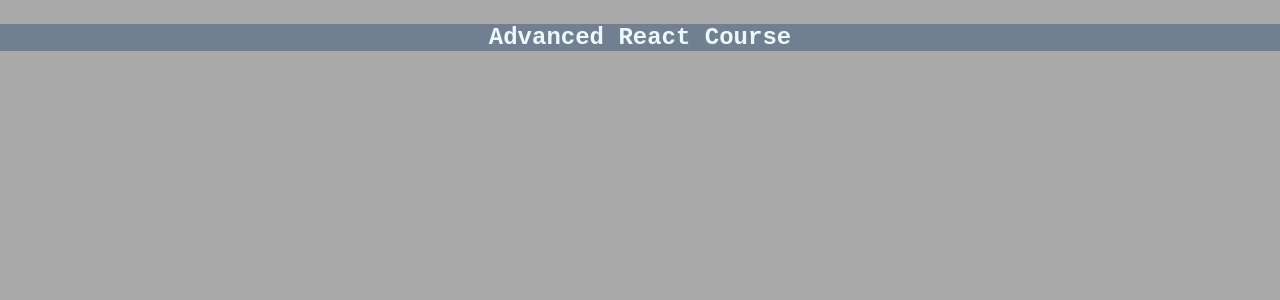
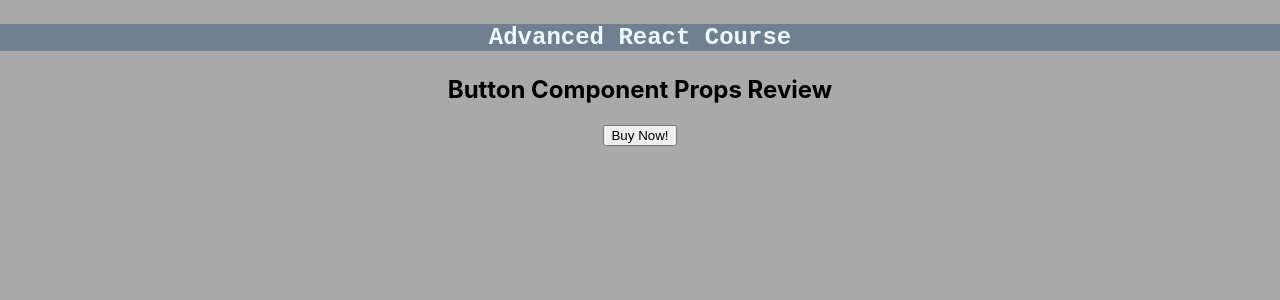
Before and after one commit to gregrell/scrimba_advanced_react, a React (Create React App) app in the folder advancedreact2/: page / in a window 1280 px wide. Shown: the top 300 px of the page. Built offline with nearby package versions, Linux system fonts and the light colour scheme.

Commit message:
Refreshing concept of children and buttons with children

```diff
--- a/advancedreact2/src/Components/Advanced/Advanced.jsx
+++ b/advancedreact2/src/Components/Advanced/Advanced.jsx
@@ -1,4 +1,5 @@
 import React from "react";
+import Button from "./Button/Button";
 
 export default function Advanced (){
         return(
@@ -6,6 +7,9 @@ export default function Advanced (){
                 <p className="App-header">
                     Advanced React Course
                 </p>
+
+                <h2>Button Component Props Review</h2>
+                <Button>Buy Now!</Button>
             </div>
         )
     }
--- /dev/null
+++ b/advancedreact2/src/Components/Advanced/Button/Button.jsx
@@ -0,0 +1,10 @@
+import React from "react";
+
+export default function Button({children}){
+    return (
+        <>
+        <button>{children}</button>
+
+        </>
+    )
+}
```
